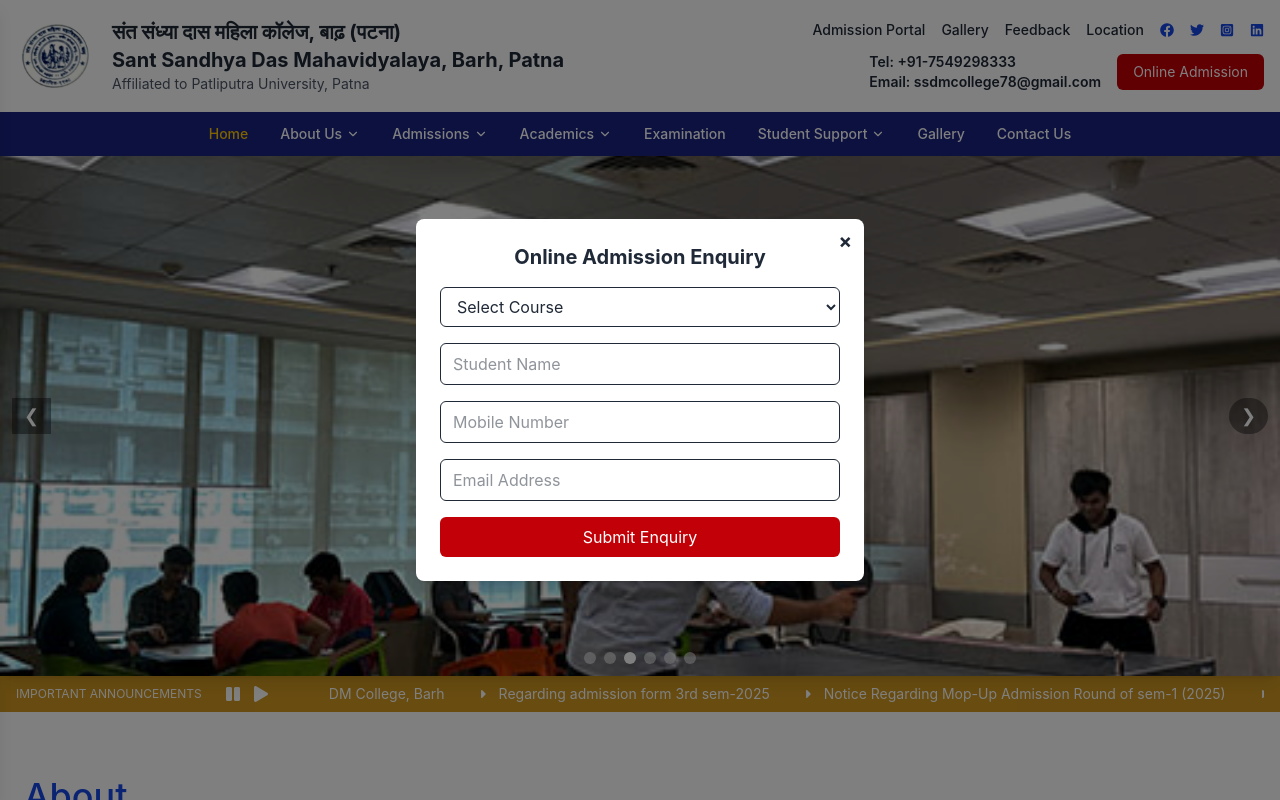
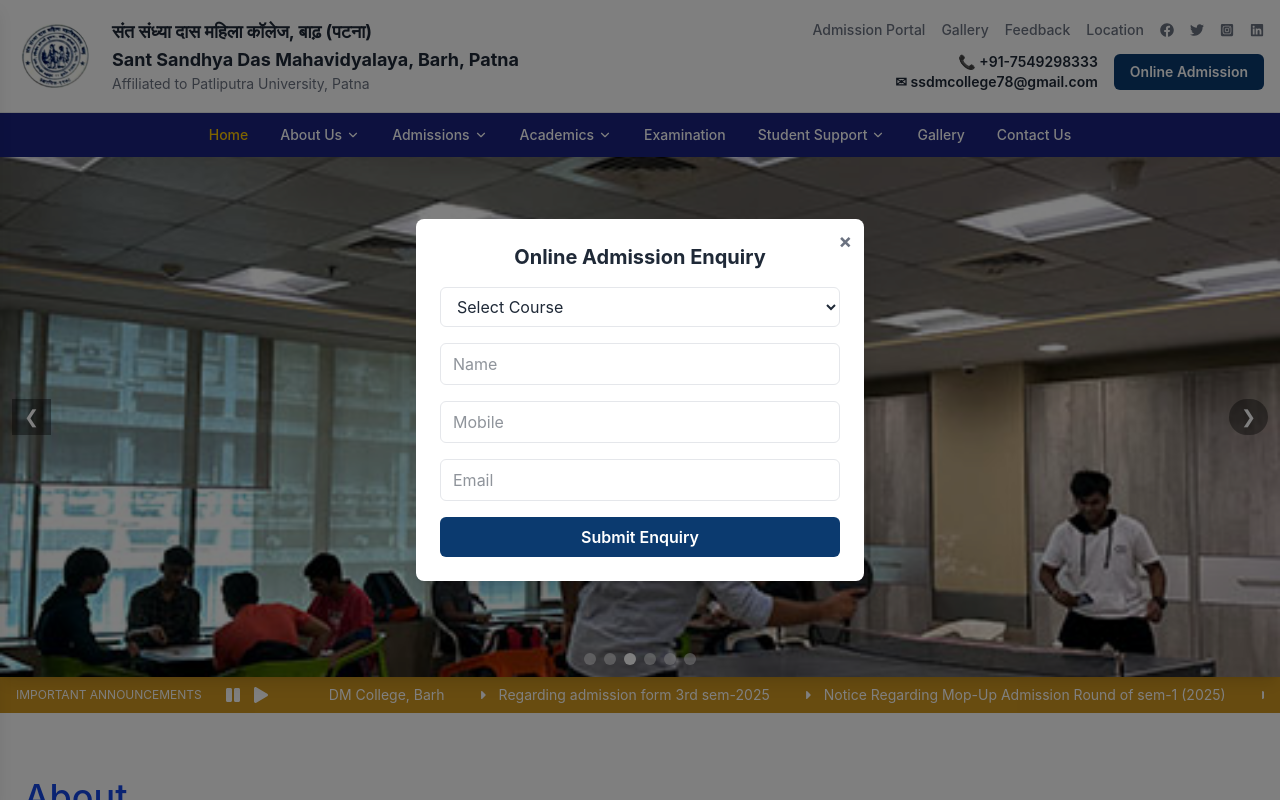
Before and after one commit to vaastman/CMS-Frontend, a React (Vite) app: page / in a window 1280 px wide. Both pictures are taken after a click on the button "Online Admission". Shown: the top 800 px of the page. Built offline with nearby package versions, Linux system fonts and the light colour scheme.

Commit message:
header modified

```diff
--- a/src/components/Header.jsx
+++ b/src/components/Header.jsx
@@ -1,47 +1,55 @@
-import React, { useState } from 'react'
-import { assets } from '../assets/assest'
-import { FaFacebook, FaInstagramSquare, FaLinkedin, FaTwitter } from 'react-icons/fa'
+import React, { useState } from "react";
+import { assets } from "../assets/assest";
+import {
+  FaFacebook,
+  FaInstagramSquare,
+  FaLinkedin,
+  FaTwitter,
+} from "react-icons/fa";
 
 const Header = () => {
-  const [open, setOpen] = useState(false)
+  const [open, setOpen] = useState(false);
+  const [error, setError] = useState("");
 
   const handleSubmit = (e) => {
-    e.preventDefault()
+    e.preventDefault();
+    setError("");
 
-    const formData = new FormData(e.target)
-    const data = Object.fromEntries(formData.entries())
+    const formData = new FormData(e.target);
+    const data = Object.fromEntries(formData.entries());
 
-    // Basic validation
     if (!data.course || !data.name || !data.mobile || !data.email) {
-      alert('Please fill all fields')
-      return
+      setError("Please fill all required fields.");
+      return;
     }
 
-    console.log('Admission Enquiry:', data)
-
-    alert('Enquiry submitted successfully!')
-    setOpen(false)
-    e.target.reset()
-  }
+    console.log("Admission Enquiry:", data);
+    setOpen(false);
+    e.target.reset();
+  };
 
   return (
     <>
       {/* ================= HEADER ================= */}
-      <header className="w-full bg-white shadow-md py-4">
-        <div className="max-w-7xl mx-auto px-4">
-          <div className="grid grid-cols-1 md:grid-cols-2 items-center gap-4">
+      <header className="w-full bg-[var(--color-surface)] border-b border-[var(--color-divider)] shadow-sm">
+        <div className="max-w-7xl mx-auto px-4 py-4">
+          <div className="grid grid-cols-1 md:grid-cols-2 items-center gap-6">
 
             {/* LEFT */}
             <div className="flex items-center gap-4">
-              <img src={assets.nm_logo} alt="College Logo" className="w-20 h-20 object-contain" />
+              <img
+                src={assets.nm_logo}
+                alt="College Logo"
+                className="w-16 h-16 md:w-20 md:h-20 object-contain"
+              />
               <div>
-                <h2 className="text-sm md:text-xl font-bold">
+                <h2 className="text-sm md:text-lg font-bold text-[var(--color-text-primary)]">
                   संत संध्या दास महिला कॉलेज, बाढ़ (पटना)
                 </h2>
-                <h2 className="text-base md:text-xl font-bold">
+                <h2 className="text-sm md:text-lg font-bold text-[var(--color-text-primary)]">
                   Sant Sandhya Das Mahavidyalaya, Barh, Patna
                 </h2>
-                <p className="hidden md:block text-sm text-gray-600">
+                <p className="hidden md:block text-sm text-[var(--color-text-secondary)]">
                   Affiliated to Patliputra University, Patna
                 </p>
               </div>
@@ -49,32 +57,38 @@ const Header = () => {
 
             {/* RIGHT */}
             <div className="flex flex-col items-center md:items-end gap-3">
-              <nav className="hidden md:flex items-center gap-4 text-sm font-medium">
-                <a className="hover:text-blue-600 cursor-pointer">Admission Portal</a>
-                <a className="hover:text-blue-600 cursor-pointer">Gallery</a>
-                <a className="hover:text-blue-600 cursor-pointer">Feedback</a>
-                <a className="hover:text-blue-600 cursor-pointer">Location</a>
+              <nav className="hidden md:flex items-center gap-4 text-sm font-medium text-[var(--color-text-secondary)]">
+                <a className="hover:text-[var(--color-primary)] cursor-pointer">
+                  Admission Portal
+                </a>
+                <a className="hover:text-[var(--color-primary)] cursor-pointer">Gallery</a>
+                <a className="hover:text-[var(--color-primary)] cursor-pointer">Feedback</a>
+                <a className="hover:text-[var(--color-primary)] cursor-pointer">Location</a>
 
-                <FaFacebook className="text-blue-700 cursor-pointer" />
-                <FaTwitter className="text-blue-700 cursor-pointer" />
-                <FaInstagramSquare className="text-blue-700 cursor-pointer" />
-                <FaLinkedin className="text-blue-700 cursor-pointer" />
+                <FaFacebook className="hover:text-[var(--color-primary)] cursor-pointer" />
+                <FaTwitter className="hover:text-[var(--color-primary)] cursor-pointer" />
+                <FaInstagramSquare className="hover:text-[var(--color-primary)] cursor-pointer" />
+                <FaLinkedin className="hover:text-[var(--color-primary)] cursor-pointer" />
               </nav>
 
-              <div className="flex items-center gap-4 text-sm">
-                <div>
-                  <p className="font-semibold">Tel: +91-7549298333</p>
-                  <p className="font-semibold">Email: ssdmcollege78@gmail.com</p>
+              <div className="flex items-center gap-4 text-sm text-[var(--color-text-primary)]">
+                <div className="text-right">
+                  <p className="font-semibold">📞 +91-7549298333</p>
+                  <p className="font-semibold">✉ ssdmcollege78@gmail.com</p>
                 </div>
 
                 <button
                   onClick={() => setOpen(true)}
-                  className="px-4 py-2 bg-red-700 text-white rounded-md hover:bg-red-800"
+                  className="px-4 py-2 rounded-md font-semibold text-white
+                             bg-[var(--color-primary)]
+                             hover:bg-[var(--color-secondary)]
+                             transition"
                 >
                   Online Admission
                 </button>
               </div>
             </div>
+
           </div>
         </div>
       </header>
@@ -82,56 +96,60 @@ const Header = () => {
       {/* ================= MODAL ================= */}
       {open && (
         <div className="fixed inset-0 bg-black/50 flex items-center justify-center z-50">
-          <div className="bg-white w-full max-w-md rounded-lg shadow-lg p-6 relative">
+          <div className="bg-[var(--color-surface)] w-full max-w-md rounded-lg shadow-xl p-6 relative">
 
             <button
               onClick={() => setOpen(false)}
-              className="absolute top-2 right-3 text-xl font-bold"
+              className="absolute top-2 right-3 text-xl font-bold
+                         text-[var(--color-text-secondary)]
+                         hover:text-[var(--color-danger)]"
             >
               ×
             </button>
 
-            <h2 className="text-xl font-bold text-center mb-4">
+            <h2 className="text-xl font-bold text-center text-[var(--color-text-primary)] mb-4">
               Online Admission Enquiry
             </h2>
 
+            {error && (
+              <p className="text-sm text-[var(--color-danger)] text-center mb-3">
+                {error}
+              </p>
+            )}
+
             <form onSubmit={handleSubmit} className="space-y-4">
-
-              <select name="course" className="w-full border rounded-md px-3 py-2" required>
+              {["course", "name", "mobile", "email"].map((field, i) =>
+                field === "course" ? (
+                  <select
+                    key={i}
+                    name="course"
+                    className="w-full border border-[var(--color-divider)] rounded-md px-3 py-2
+                               focus:ring-2 focus:ring-[var(--color-primary)]"
+                  >
                     <option value="">Select Course</option>
                     <option>B.A</option>
                     <option>B.Sc</option>
                     <option>B.Com</option>
                     <option>M.A</option>
                   </select>
-
+                ) : (
                   <input
-                name="name"
-                type="text"
-                placeholder="Student Name"
-                className="w-full border rounded-md px-3 py-2"
-                required
+                    key={i}
+                    name={field}
+                    type={field === "email" ? "email" : "text"}
+                    placeholder={field.charAt(0).toUpperCase() + field.slice(1)}
+                    className="w-full border border-[var(--color-divider)] rounded-md px-3 py-2
+                               focus:ring-2 focus:ring-[var(--color-primary)]"
                   />
-
-              <input
-                name="mobile"
-                type="tel"
-                placeholder="Mobile Number"
-                className="w-full border rounded-md px-3 py-2"
-                required
-              />
-
-              <input
-                name="email"
-                type="email"
-                placeholder="Email Address"
-                className="w-full border rounded-md px-3 py-2"
-                required
-              />
+                )
+              )}
 
               <button
                 type="submit"
-                className="w-full bg-red-700 text-white py-2 rounded-md hover:bg-red-800"
+                className="w-full py-2 rounded-md font-semibold text-white
+                           bg-[var(--color-primary)]
+                           hover:bg-[var(--color-secondary)]
+                           transition"
               >
                 Submit Enquiry
               </button>
@@ -140,7 +158,7 @@ const Header = () => {
         </div>
       )}
     </>
-  )
-}
+  );
+};
 
-export default Header
+export default Header;
```
Lines whose indentation alone changed are shown as unchanged.
